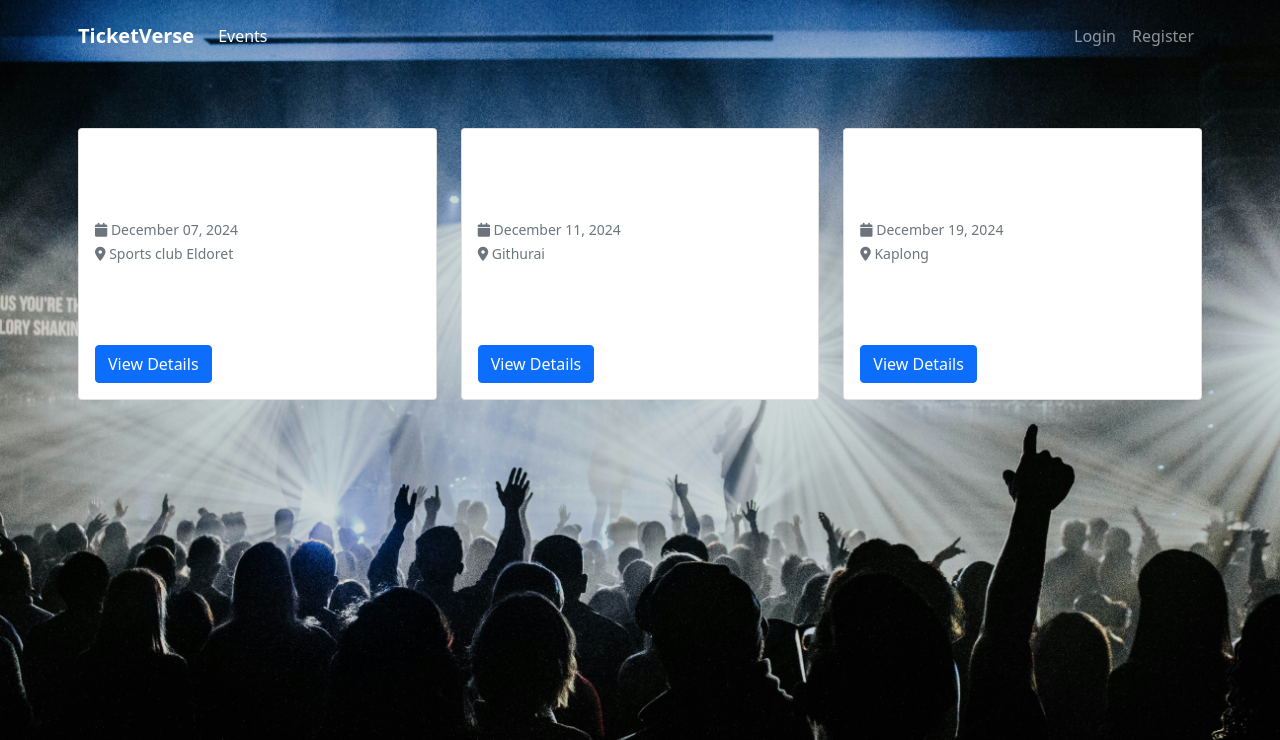
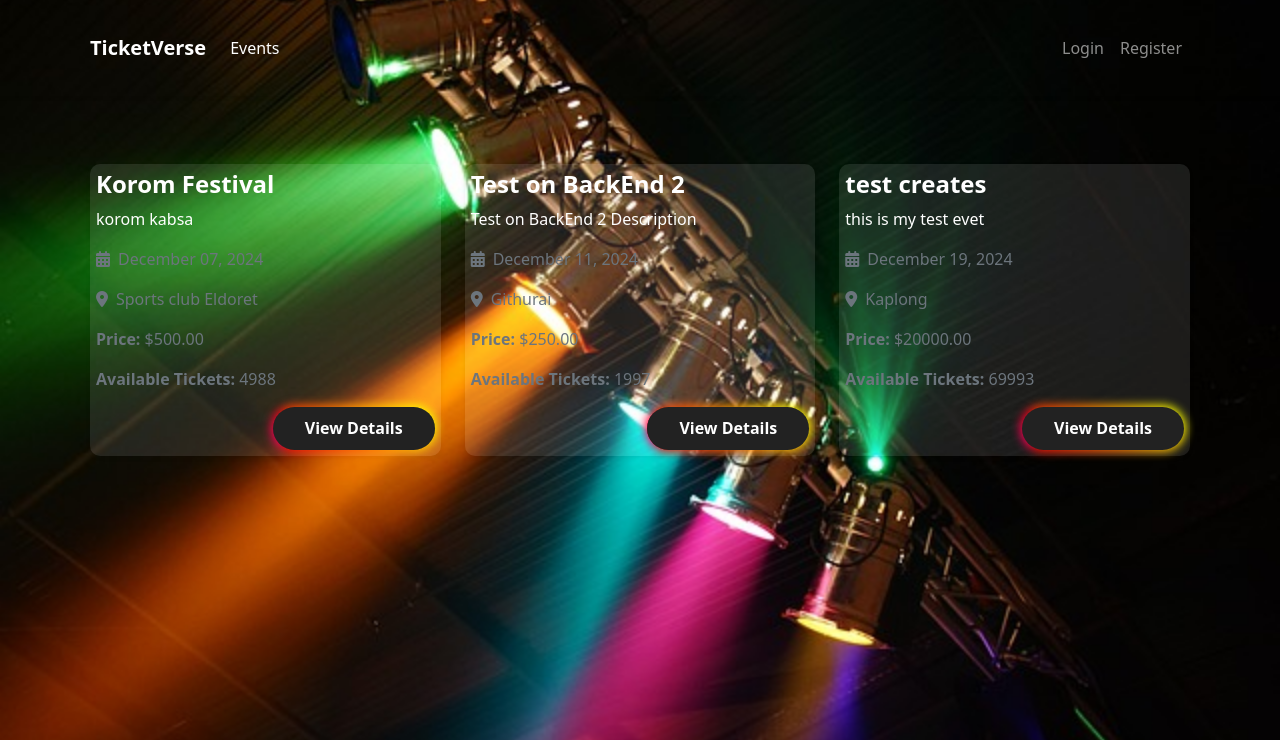
Before and after one commit to chemutai8/Project_TicketingSystem, a Django app: page / in a window 1280 px wide. Shown: the top 740 px of the page. Run offline with Django 5.2, Linux system fonts and the light colour scheme; data comes from the database, SQL or seed files in the repository.

Commit message:
Updated Background Image and Button Styles

```diff
--- a/static/css/styles.css
+++ b/static/css/styles.css
@@ -17,6 +17,99 @@
 }
 
 .container {
-    padding: 8px;
+    padding: 20px;
     border-radius: 8px;
 }
+
+.card {
+    border-radius: 10px;
+    background: rgba(255, 255, 255, 0.1);
+    color: #fff;
+    border: 1px solid rgba(255, 255, 255, 0.2);
+}
+
+.card-title {
+    font-size: 1.5rem;
+    font-weight: bold;
+}
+
+.card-text {
+    font-size: 1rem;
+}
+
+.card-body {
+    padding: 6px;
+    display: flex;
+    flex-direction: column;
+    justify-content: space-between;
+}
+
+/* Button 85 Style */
+.button-85 {
+  padding: 0.6em 2em;
+  border: none;
+  outline: none;
+  color: rgb(255, 255, 255);
+  background: #111;
+  cursor: pointer;
+  position: relative;
+  z-index: 0;
+  border-radius: 25px; /* Updated to have more rounded edges */
+  user-select: none;
+  -webkit-user-select: none;
+  touch-action: manipulation;
+  font-weight: bold; /* Make the text bold */
+  text-decoration: none; /* Remove underline */
+}
+
+.button-85:before {
+  content: "";
+  background: linear-gradient(
+    45deg,
+    #ff0000,
+    #ff7300,
+    #fffb00,
+    #48ff00,
+    #00ffd5,
+    #002bff,
+    #7a00ff,
+    #ff00c8,
+    #ff0000
+  );
+  position: absolute;
+  top: -2px;
+  left: -2px;
+  background-size: 400%;
+  z-index: -1;
+  filter: blur(5px);
+  -webkit-filter: blur(5px);
+  width: calc(100% + 4px);
+  height: calc(100% + 4px);
+  animation: glowing-button-85 20s linear infinite;
+  transition: opacity 0.3s ease-in-out;
+  border-radius: 25px; /* Updated to match button edges */
+}
+
+@keyframes glowing-button-85 {
+  0% {
+    background-position: 0 0;
+  }
+  50% {
+    background-position: 400% 0;
+  }
+  100% {
+    background-position: 0 0;
+  }
+}
+
+.button-85:after {
+  z-index: -1;
+  content: "";
+  position: absolute;
+  width: 100%;
+  height: 100%;
+  background: #222;
+  left: 0;
+  top: 0;
+  border-radius: 25px; /* Updated to match button edges */
+}
--- a/templates/events/event_list.html
+++ b/templates/events/event_list.html
@@ -4,23 +4,25 @@
 <div class="row">
     {% for event in events %}
         <div class="col-md-4 mb-4">
-            <div class="card">
-                <div class="card-body">
-                    <h5 class="card-title">{{ event.title }}</h5>
-                    <p class="card-text">{{ event.description|truncatewords:30 }}</p>
-                    <p class="card-text">
-                        <small class="text-muted">
-                            <i class="fas fa-calendar"></i> {{ event.date|date:"F d, Y" }}
-                            <br>
-                            <i class="fas fa-map-marker-alt"></i> {{ event.venue }}
-                        </small>
-                    </p>
-                    <p class="card-text">
-                        <strong>Price:</strong> ${{ event.price }}
-                        <br>
-                        <strong>Available Tickets:</strong> {{ event.available_tickets }}
-                    </p>
-                    <a href="{% url 'event-detail' event.pk %}" class="btn btn-primary">View Details</a>
+            <div class="card border-0 shadow-sm">
+                <div class="card-body d-flex flex-column justify-content-between">
+                    <div>
+                        <h5 class="card-title">{{ event.title }}</h5>
+                        <p class="card-text">{{ event.description|truncatewords:15 }}</p>
+                        <p class="card-text text-muted">
+                            <i class="fas fa-calendar-alt me-2"></i>{{ event.date|date:"F d, Y" }}
+                        </p>
+                        <p class="card-text text-muted">
+                            <i class="fas fa-map-marker-alt me-2"></i>{{ event.venue }}
+                        </p>
+                        <p class="card-text text-muted">
+                            <strong>Price:</strong> ${{ event.price }}
+                        </p>
+                        <p class="card-text text-muted">
+                            <strong>Available Tickets:</strong> {{ event.available_tickets }}
+                        </p>
+                    </div>
+                    <a href="{% url 'event-detail' event.pk %}" class="button-85 align-self-end mt-3"><strong>View Details</strong></a>
                 </div>
             </div>
         </div>
```
Also changed, not shown: static/images/background.jpg.
